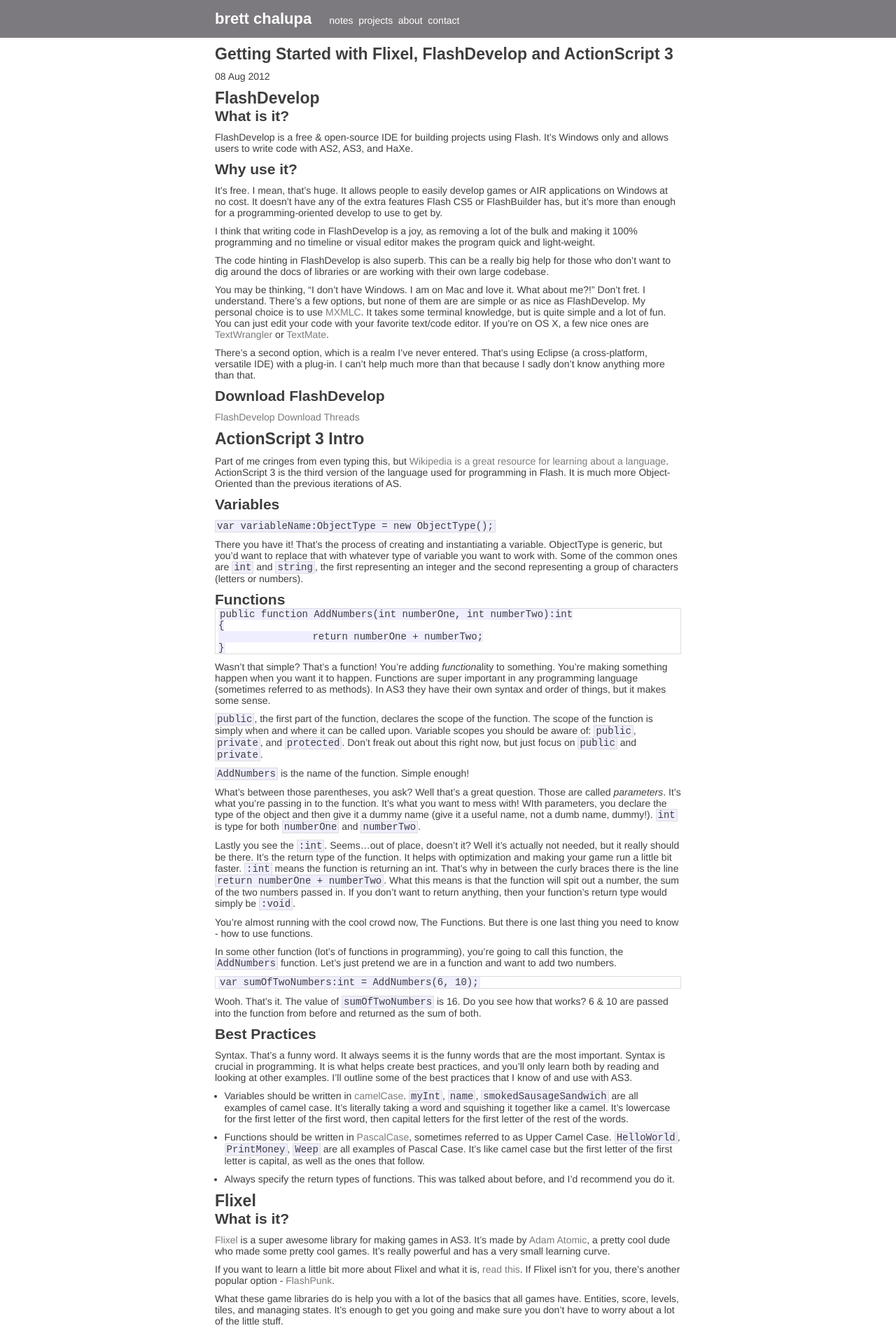
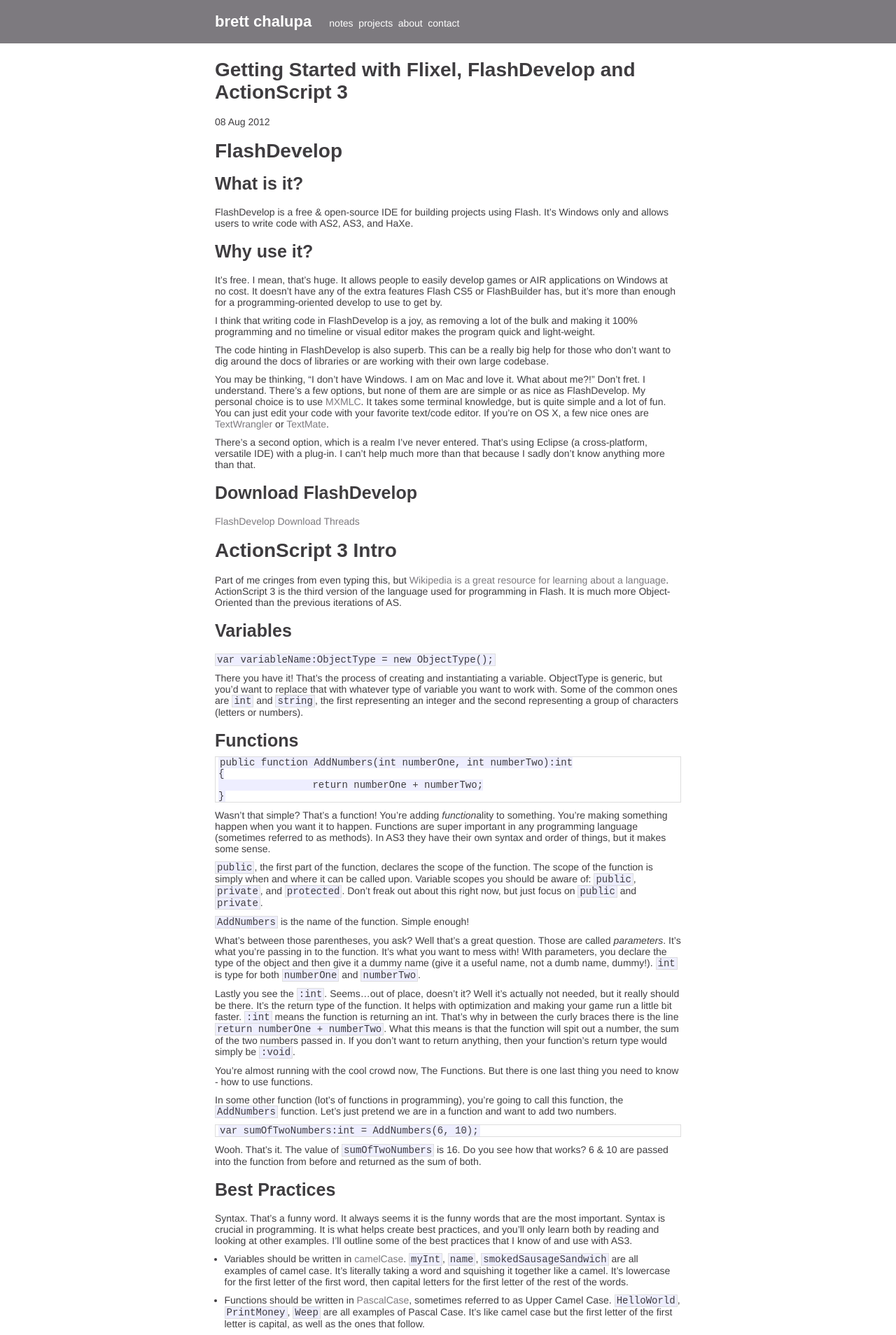
Before and after one commit to brettchalupa/brettchalupa.github.io, a Jekyll site: the page built from _posts/2012-08-08-getting-started-with-flixel-flashdevelop-and-actionscipt-3.markdown, in a window 1280 px wide. Shown: the top 1908 px of the page at 70% size. Built offline with Jekyll 4.4.1, drawn with Linux system fonts in a browser that asks for light colours; Markdown is read by kramdown in place of the engine named in the settings.

Commit message:
Switch to using rems.

```diff
--- a/css/main.css
+++ b/css/main.css
@@ -11,10 +11,12 @@
 }
 
 html {
-  font-size: 62.5%; /* set root em */
+  font-size: 10px; /* set root em */
 }
 
-html, body { height: 100%; }
+html, body {
+  height: 100%;
+}
 
 body {
   background-color: rgb(255, 255, 255);
@@ -25,30 +27,31 @@
 
 h1, h2, h3, h4, h5, h6 {
   font-family: Arial, sans-serif;
+  padding: 8px 0;
 }
 
 h1 {
-  font-size: 2.6rem;
+  font-size: 3.2rem;
 }
 
 h2 {
-  font-size: 2.3rem;
+  font-size: 2.8rem;
 }
 
 h3 {
-  font-size: 2.1rem;
+  font-size: 2.5rem;
 }
 
 h4 {
+  font-size: 2.2rem;
+}
+
+h5 {
   font-size: 1.8rem;
 }
 
-h5 {
+h6 {
   font-size: 1.6rem;
-}
-
-h6 {
-  font-size: 1.4rem;
 }
 
 span, p, li, code, pre, li span {
@@ -60,7 +63,7 @@
 }
 
 p {
-  margin: 1rem 0;
+  margin: 10px 0;
 }
 
 a,
@@ -118,14 +121,13 @@
 }
 
 .row {
-  max-width: 666px;
-  margin: 0 auto;
+  max-width: 666px; margin: 0 auto;
 }
 
 .header {
   background-color: rgb(125, 122, 127);
-  padding: 14px;
-  margin-bottom: 10px;
+  padding: 10px 0;
+  margin-bottom: 14px;
 }
 
 .title {
@@ -157,3 +159,10 @@
 .footer p {
   font-size: 1.2rem;
 }
+
+/* POST STYLES */
+
+.date {
+  font-style: italic;
+  font-size: 1.3rem;
+}
```
Also changed, not shown: index.html (+4 -4 lines).
